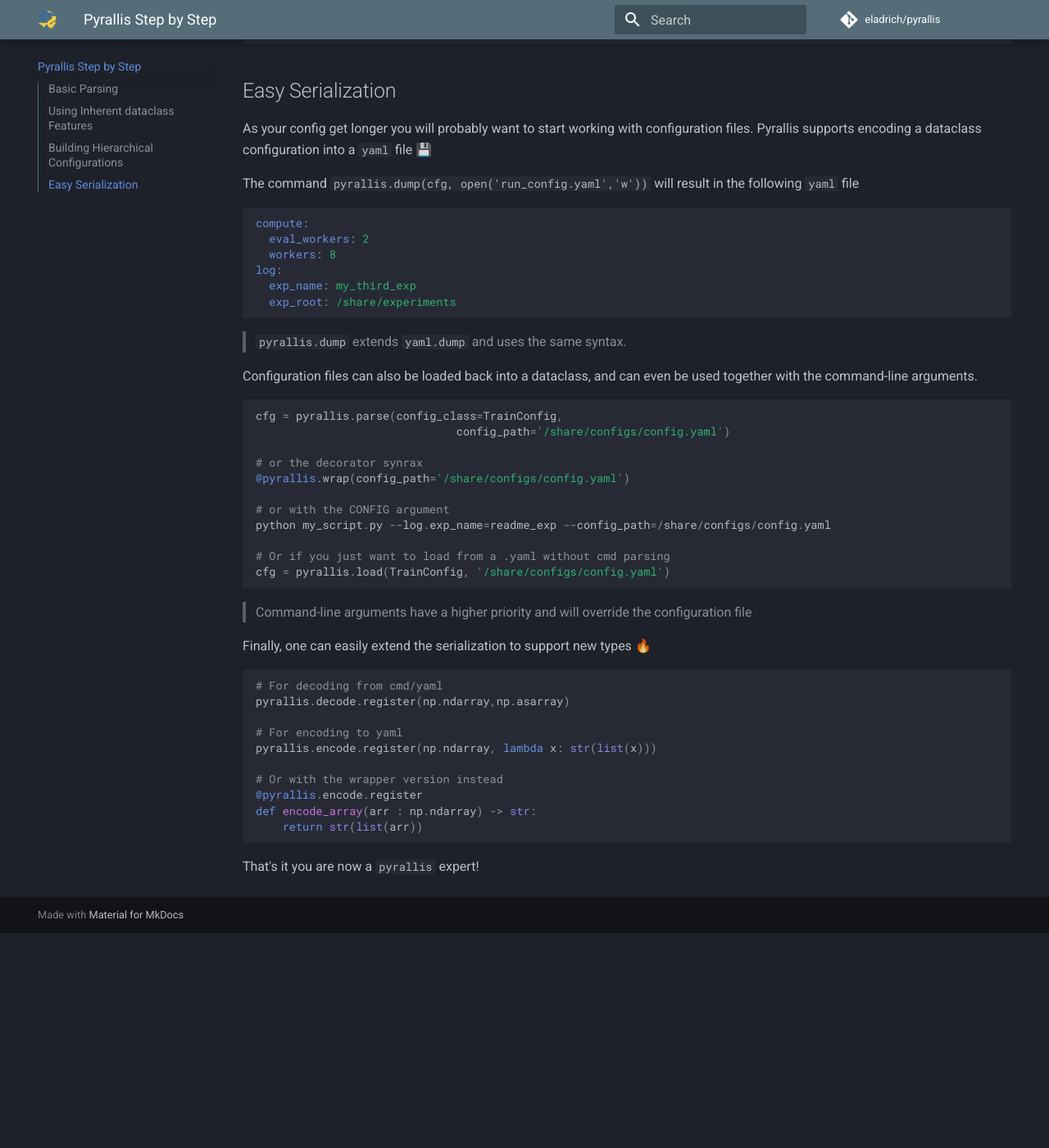
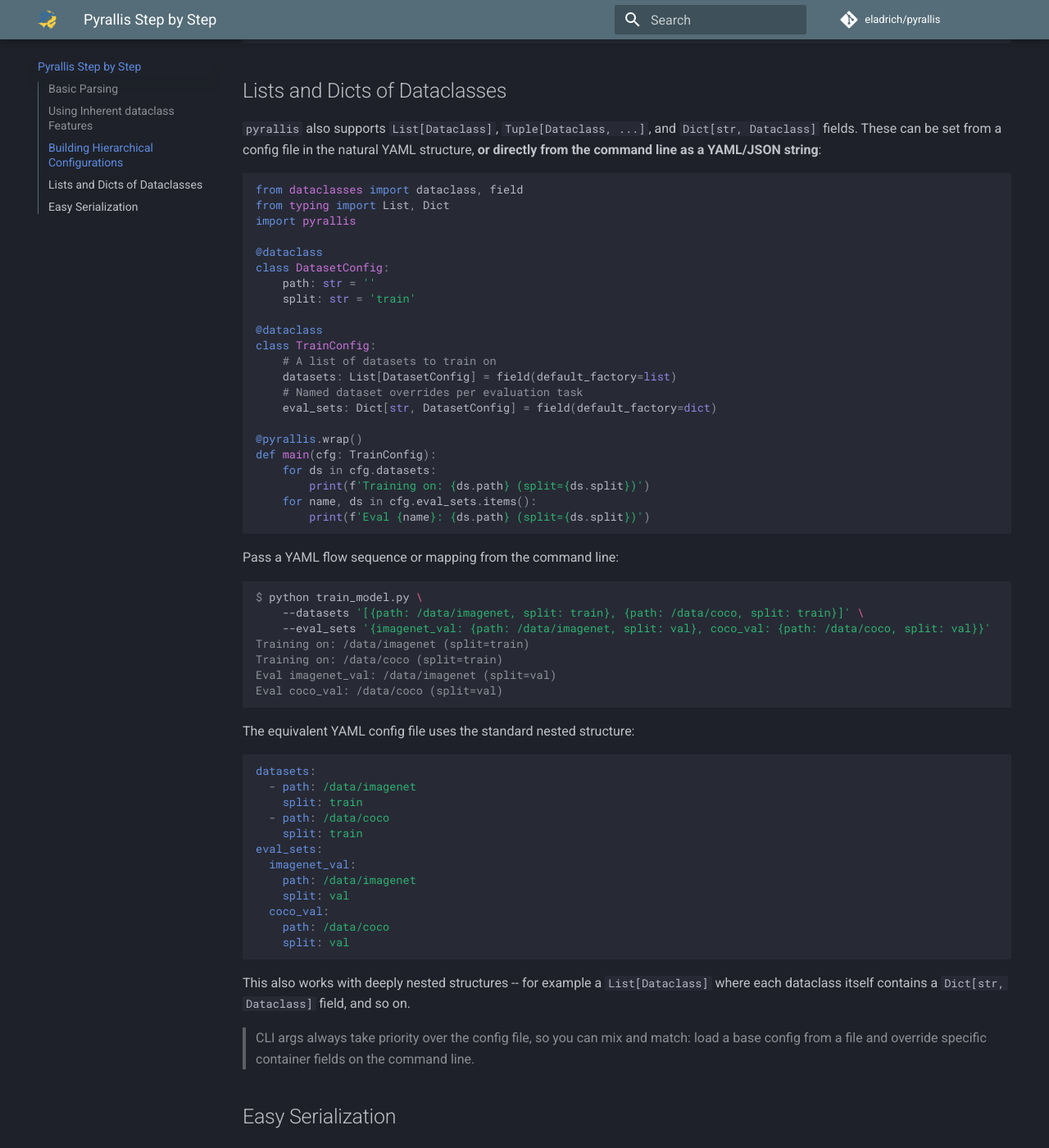
Before and after one commit to eladrich/pyrallis, an MkDocs documentation site: the page built from docs/step_by_step.md, in a window 1280 px wide and 1400 px high, scrolled down 3655 px. Shown: the whole window at 82% size. Built offline with MkDocs 1.6.1 and Material for MkDocs 9.7.7, drawn with Linux system fonts in a browser that asks for light colours; emoji names are drawn with the system emoji font; comment, search, counter and statistics services are not loaded; before the commit the page ends 4793 px from its top, so only the background shows below that.

Commit message:
Support List/Tuple/Dict of dataclasses via CLI, config files, and encode/decode
Add support for container-of-dataclass fields (List[DC], Tuple[DC, ...],
Dict[str, DC]) as first-class citizens. These can now be set from the
command line as YAML/JSON strings (e.g. --points '[{x: 1.0, y: 2.0}]'),
from config files, and via encode/decode. Deeply nested structures are
also supported.

- Add is_dict_of_dataclasses utility and wire it into DataclassWrapper
- Replace NotImplementedError with working FieldWrapper registration
- Add 78 tests covering encode/decode, config file, CLI, and deep nesting
- Document the feature in README, docs/step_by_step, and docs/api
- Bump version to 0.3.2
- Drop Python 3.6 support (bump to >=3.7, remove dataclasses backport)
- Update CI to Python 3.7-3.12, actions v4/v5
- Fix mutable default warnings in test fixtures

````diff
--- a/docs/step_by_step.md
+++ b/docs/step_by_step.md
@@ -172,6 +172,65 @@
     Saving to /share/experiments/my_third_exp
 ```
 
+## Lists and Dicts of Dataclasses
+`pyrallis` also supports `List[Dataclass]`, `Tuple[Dataclass, ...]`, and `Dict[str, Dataclass]` fields. These can be set from a config file in the natural YAML structure, **or directly from the command line as a YAML/JSON string**:
+
+```python
+from dataclasses import dataclass, field
+from typing import List, Dict
+import pyrallis
+
+@dataclass
+class DatasetConfig:
+    path: str = ''
+    split: str = 'train'
+
+@dataclass
+class TrainConfig:
+    # A list of datasets to train on
+    datasets: List[DatasetConfig] = field(default_factory=list)
+    # Named dataset overrides per evaluation task
+    eval_sets: Dict[str, DatasetConfig] = field(default_factory=dict)
+
+@pyrallis.wrap()
+def main(cfg: TrainConfig):
+    for ds in cfg.datasets:
+        print(f'Training on: {ds.path} (split={ds.split})')
+    for name, ds in cfg.eval_sets.items():
+        print(f'Eval {name}: {ds.path} (split={ds.split})')
+```
+
+Pass a YAML flow sequence or mapping from the command line:
+```console
+$ python train_model.py \
+    --datasets '[{path: /data/imagenet, split: train}, {path: /data/coco, split: train}]' \
+    --eval_sets '{imagenet_val: {path: /data/imagenet, split: val}, coco_val: {path: /data/coco, split: val}}'
+Training on: /data/imagenet (split=train)
+Training on: /data/coco (split=train)
+Eval imagenet_val: /data/imagenet (split=val)
+Eval coco_val: /data/coco (split=val)
+```
+
+The equivalent YAML config file uses the standard nested structure:
+```yaml
+datasets:
+  - path: /data/imagenet
+    split: train
+  - path: /data/coco
+    split: train
+eval_sets:
+  imagenet_val:
+    path: /data/imagenet
+    split: val
+  coco_val:
+    path: /data/coco
+    split: val
+```
+
+This also works with deeply nested structures -- for example a `List[Dataclass]` where each dataclass itself contains a `Dict[str, Dataclass]` field, and so on.
+
+> CLI args always take priority over the config file, so you can mix and match: load a base config from a file and override specific container fields on the command line.
+
 ## Easy Serialization
 As your config get longer you will probably want to start working with configuration files. Pyrallis supports encoding a dataclass configuration into a `yaml` file 💾
 
--- a/pyrallis/__init__.py
+++ b/pyrallis/__init__.py
@@ -1,4 +1,4 @@
-__version__ = "0.3.1"
+__version__ = "0.3.2"
 
 from . import wrappers, utils
 from .argparsing import wrap, parse
--- a/setup.py
+++ b/setup.py
@@ -33,10 +33,9 @@
         "License :: OSI Approved :: MIT License",
         "Operating System :: OS Independent",
     ],
-    python_requires=">=3.6",
+    python_requires=">=3.7",
     install_requires=[
         "typing_inspect",
-        "dataclasses;python_version<'3.7'",
         'pyyaml'
     ],
     setup_requires=["pre-commit"],
````
Also changed, not shown: README.md (+59 -0 lines), docs/api.md (+9 -0 lines), 6 other files.
